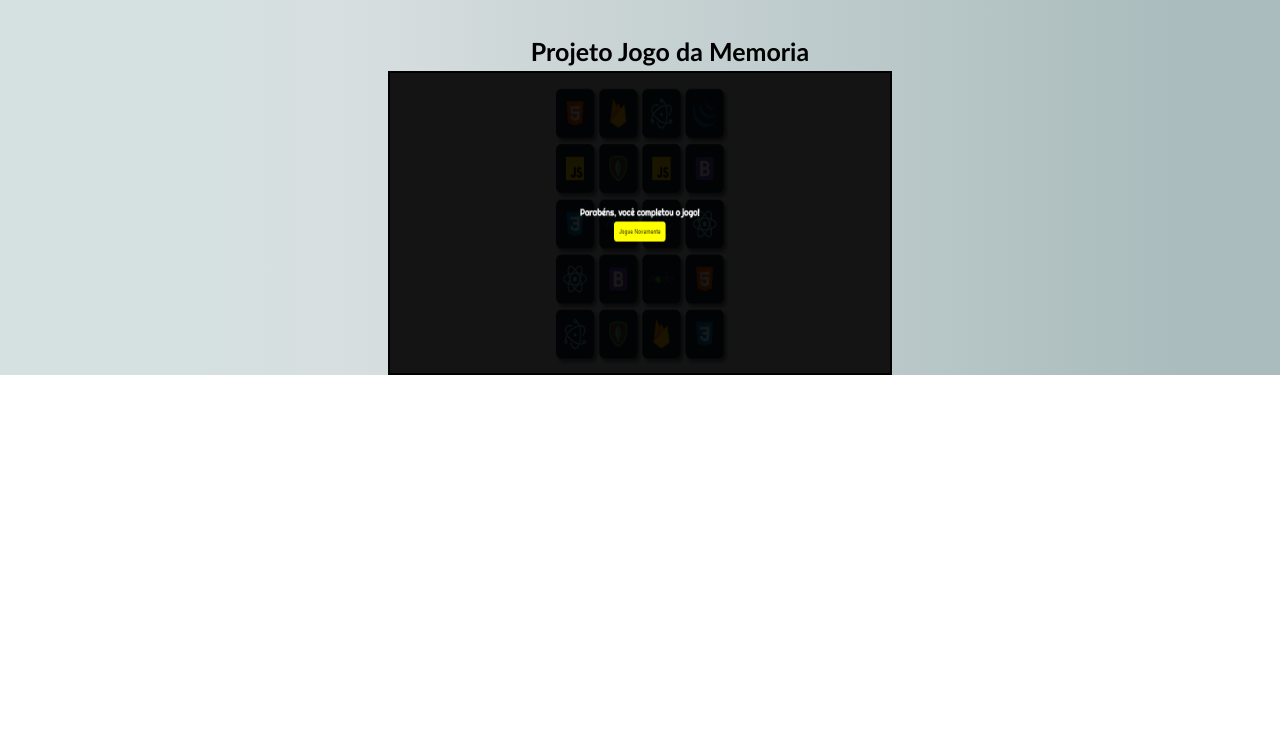
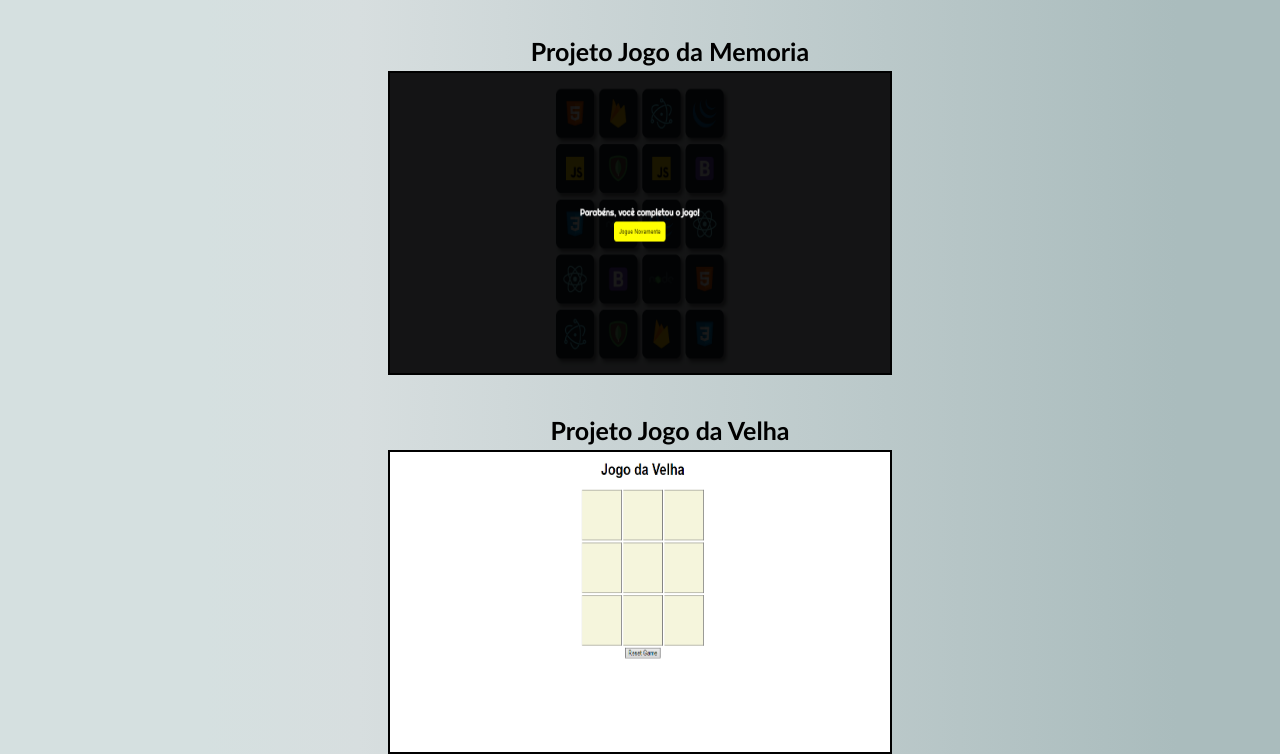
Before and after one commit to Joaomateus00/Curriculo, a plain HTML site: page htmls/projetos.html in a window 1280 px wide. Shown: the part 1256-2010 px from the top of the page. Before the commit the page ends 1631 px from the top, so only its background shows below. Drawn offline with Linux system fonts and the light colour scheme.

Commit message:
commit jogo da velha

```diff
--- a/htmls/projetos.html
+++ b/htmls/projetos.html
@@ -39,8 +39,11 @@
     </div>
     <h1 class="titulos">Projeto Jogo da Memoria</h1>
     <div class="conteiner-memoria">
-        <a href="" target="_blank"><img class="img-proj velha" src="../imagens/Projeto-jogo-memoria.png" ></a>
-
+        <a href="https://joaomateus00.github.io/memoria.github.io/" target="_blank"><img class="img-proj velha" src="../imagens/Projeto-jogo-memoria.png" ></a>
+    </div>
+    <h1 class="titulos">Projeto Jogo da Velha</h1>
+    <div class="conteiner-velha">
+        <a href="https://joaomateus00.github.io/Jogo_da_velha.github.io/" target="_blank"><img src="../imagens/jogo_velha.png" class="img-proj"></a>
     </div>
 </body>
 </html>
--- a/style.css
+++ b/style.css
@@ -217,3 +217,14 @@ button{
     overflow-y: hidden;
     border: black 2px solid;
 }
+
+.conteiner-velha{
+
+    width: 500px;
+    height: 300px;
+    position: relative;
+    margin: auto;
+    overflow-y: hidden;
+    border: black 2px solid;
+
+}
```
